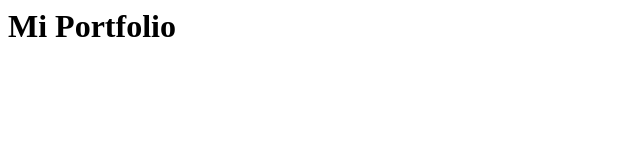
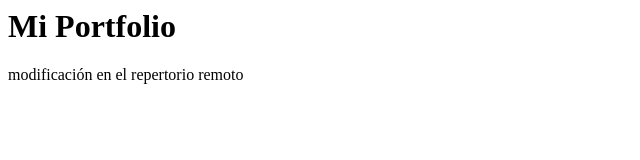
Before and after one commit to StelMar11/PortfolioFrontEnd, a plain HTML site: page index.html in a window 1280 px wide. Shown: the whole page, without its empty margins (0-640 px from the left). Drawn offline with Linux system fonts and the light colour scheme.

Commit message:
Update index.html

```diff
--- a/index.html
+++ b/index.html
@@ -1,3 +1,4 @@
 <h1>Mi Portfolio
 
 </h1>
+<p>modificación en el repertorio remoto</p>
```
